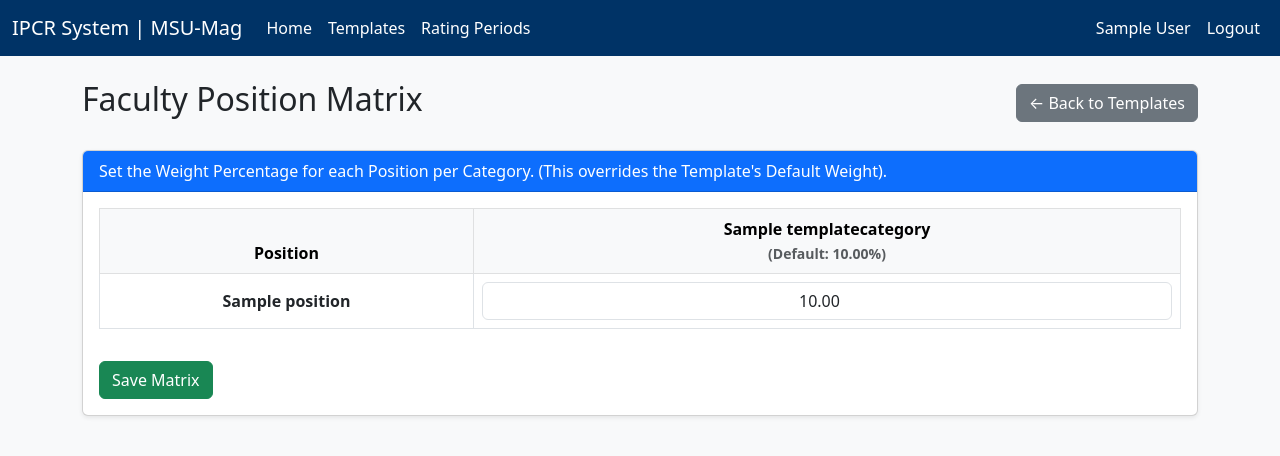
After one commit to Naffi92/IPCR-System, a Django app: page /templates/1/matrix/ in a window 1280 px wide. The commit adds this page. Shown: the top 456 px of the page. Run offline with Django 5.2, Linux system fonts and the light colour scheme; a user stored in the database is signed in; tables that the repository leaves empty hold one stand-in row (values such as "Sample post").

Commit message:
Step 2.3: Fix Matrix template tag and hide for Staff

```diff
--- a/core/models.py
+++ b/core/models.py
@@ -55,12 +55,18 @@ class RatingPeriod(models.Model):
         return self.name
 
 class Template(models.Model):
+    EVALUATION_TYPES = [
+        ('Faculty', 'Faculty (Position Matrix)'),
+        ('Staff', 'Staff (80/20 Split)')
+    ]
     name = models.CharField(max_length=150)
     description = models.TextField(blank=True)
+    evaluation_type = models.CharField(max_length=20, choices=EVALUATION_TYPES, default='Faculty') # <-- ADD THIS
     applicable_to = models.CharField(max_length=20, choices=[('Faculty', 'Faculty'), ('Staff', 'Staff')])
 
     def __str__(self):
-        return self.name
+        return f"{self.name} ({self.evaluation_type})"
+
 
 class TemplateCategory(models.Model):
     """The math buckets: Instruction, Research, GOALS, CORE, SUPPORT"""
--- /dev/null
+++ b/core/templatetags/custom_filters.py
@@ -0,0 +1,7 @@
+from django import template
+
+register = template.Library()
+
+@register.filter
+def get_item(dictionary, key):
+    return dictionary.get(key)
--- a/core/urls.py
+++ b/core/urls.py
@@ -26,4 +26,11 @@ urlpatterns = [
     # Columns
     path('templates/<int:template_id>/add-column/', views.add_column, name='add_column'),
     path('columns/<int:column_id>/delete/', views.delete_column, name='delete_column'),
+
+    # Rating Periods
+    path('rating-periods/', views.rating_period_dashboard, name='rating_period_dashboard'),
+    path('rating-periods/create/', views.create_rating_period, name='create_rating_period'),
+
+    # Position Matrix
+    path('templates/<int:template_id>/matrix/', views.position_matrix, name='position_matrix'),
 ]
--- a/core/views.py
+++ b/core/views.py
@@ -8,6 +8,8 @@ from .models import (
 from .forms import (
     TemplateForm, TemplateCategoryForm, TemplateGoalForm, TemplateKRAForm, TemplateColumnForm
 )
+from .forms import RatingPeriodForm, PositionCategoryWeightForm
+from .models import RatingPeriod, PositionCategoryWeight, Position
 
 # --- HOME & DASHBOARD ---
 @login_required
@@ -139,3 +141,58 @@ def delete_column(request, column_id):
         column.delete()
         messages.success(request, "Column deleted.")
     return redirect('core:template_detail', template_id=template_id)
+
+# --- RATING PERIOD VIEWS ---
+@role_required('HRMO')
+def rating_period_dashboard(request):
+    periods = RatingPeriod.objects.all().order_by('-target_start')
+    return render(request, 'core/rating_period_dashboard.html', {'periods': periods})
+
+@role_required('HRMO')
+def create_rating_period(request):
+    if request.method == 'POST':
+        form = RatingPeriodForm(request.POST)
+        if form.is_valid():
+            form.save()
+            messages.success(request, "Rating Period created successfully.")
+            return redirect('core:rating_period_dashboard')
+    else:
+        form = RatingPeriodForm()
+    return render(request, 'core/rating_period_form.html', {'form': form, 'title': 'Create Rating Period'})
+
+# --- POSITION MATRIX VIEWS ---
+@role_required('HRMO')
+def position_matrix(request, template_id):
+    template = get_object_or_404(Template, id=template_id)
+    # Get all Faculty positions
+    positions = Position.objects.filter(type='Faculty')
+    categories = template.categories.all()
+
+    # We will handle the matrix data in the template using a custom loop
+    matrix_data = []
+    for pos in positions:
+        pos_weights = {}
+        for cat in categories:
+            weight = PositionCategoryWeight.objects.filter(position=pos, category=cat).first()
+            pos_weights[cat.id] = weight.weight_percentage if weight else cat.default_weight
+        matrix_data.append({'position': pos, 'weights': pos_weights})
+
+    if request.method == 'POST':
+        # Save the matrix
+        for pos in positions:
+            for cat in categories:
+                field_name = f"weight_{pos.id}_{cat.id}"
+                val = request.POST.get(field_name)
+                if val is not None:
+                    weight_obj, _ = PositionCategoryWeight.objects.get_or_create(position=pos, category=cat)
+                    weight_obj.weight_percentage = val
+                    weight_obj.save()
+        messages.success(request, "Position Matrix updated.")
+        return redirect('core:template_dashboard')
+
+    context = {
+        'template': template,
+        'categories': categories,
+        'matrix_data': matrix_data,
+    }
+    return render(request, 'core/position_matrix.html', context)
--- a/templates/base.html
+++ b/templates/base.html
@@ -31,6 +31,7 @@
                         <li class="nav-item"><a class="nav-link" href="{% url 'core:home' %}">Home</a></li>
                         {% if user.is_superuser or 'HRMO' in user_groups %}
                             <li class="nav-item"><a class="nav-link" href="{% url 'core:template_dashboard' %}">Templates</a></li>
+                            <li class="nav-item"><a class="nav-link" href="{% url 'core:rating_period_dashboard' %}">Rating Periods</a></li> <!-- ADD THIS -->
                         {% endif %}
                     {% endif %}
                 </ul>
--- /dev/null
+++ b/templates/core/position_matrix.html
@@ -0,0 +1,45 @@
+{% extends "base.html" %}
+{% load custom_filters %}
+{% block title %}Faculty Matrix - {{ template.name }}{% endblock %}
+
+{% block content %}
+<div class="d-flex justify-content-between align-items-center mb-4">
+    <h2>Faculty Position Matrix</h2>
+    <a href="{% url 'core:template_dashboard' %}" class="btn btn-secondary">&larr; Back to Templates</a>
+</div>
+
+<div class="card shadow-sm">
+    <div class="card-header bg-primary text-white">
+        Set the Weight Percentage for each Position per Category. (This overrides the Template's Default Weight).
+    </div>
+    <div class="card-body">
+        <form method="post">
+            {% csrf_token %}
+            <table class="table table-bordered text-center align-middle">
+                <thead class="table-light">
+                    <tr>
+                        <th>Position</th>
+                        {% for cat in categories %}
+                            <th>{{ cat.name }}<br><small class="text-muted">(Default: {{ cat.default_weight }}%)</small></th>
+                        {% endfor %}
+                    </tr>
+                </thead>
+                <tbody>
+                    {% for row in matrix_data %}
+                    <tr>
+                        <td class="fw-bold">{{ row.position.name }}</td>
+                        {% for cat in categories %}
+                            <td>
+                                <input type="number" step="0.01" name="weight_{{ row.position.id }}_{{ cat.id }}"
+                                       value="{{ row.weights|get_item:cat.id }}" class="form-control text-center">
+                            </td>
+                        {% endfor %}
+                    </tr>
+                    {% endfor %}
+                </tbody>
+            </table>
+            <button type="submit" class="btn btn-success mt-3">Save Matrix</button>
+        </form>
+    </div>
+</div>
+{% endblock %}
--- a/templates/core/template_dashboard.html
+++ b/templates/core/template_dashboard.html
@@ -24,6 +24,9 @@
                     <td><span class="badge bg-info text-dark">{{ template.applicable_to }}</span></td>
                     <td>
                         <a href="{% url 'core:template_detail' template.id %}" class="btn btn-sm btn-outline-primary">Manage Template</a>
+                        {% if template.applicable_to == 'Faculty' %}
+                            <a href="{% url 'core:position_matrix' template.id %}" class="btn btn-sm btn-outline-info">Position Matrix</a>
+                        {% endif %}
                     </td>
                 </tr>
                 {% empty %}
```
Also changed, not shown: core/forms.py (+20 -4 lines), templates/core/rating_period_dashboard.html (added, +39 -0 lines), templates/core/rating_period_form.html (added, +28 -0 lines), core/migrations/0003_template_evaluation_type.py (added), core/templatetags/__init__.py (added).
